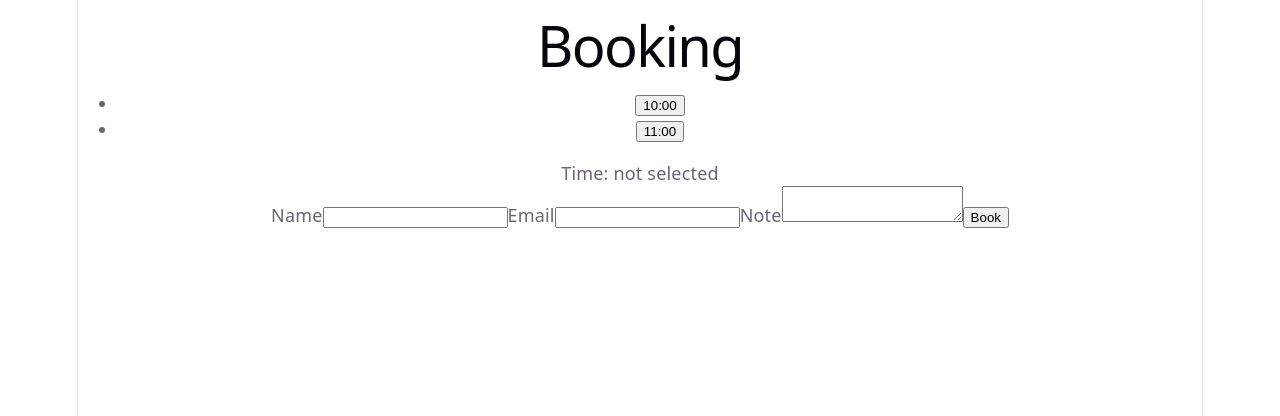
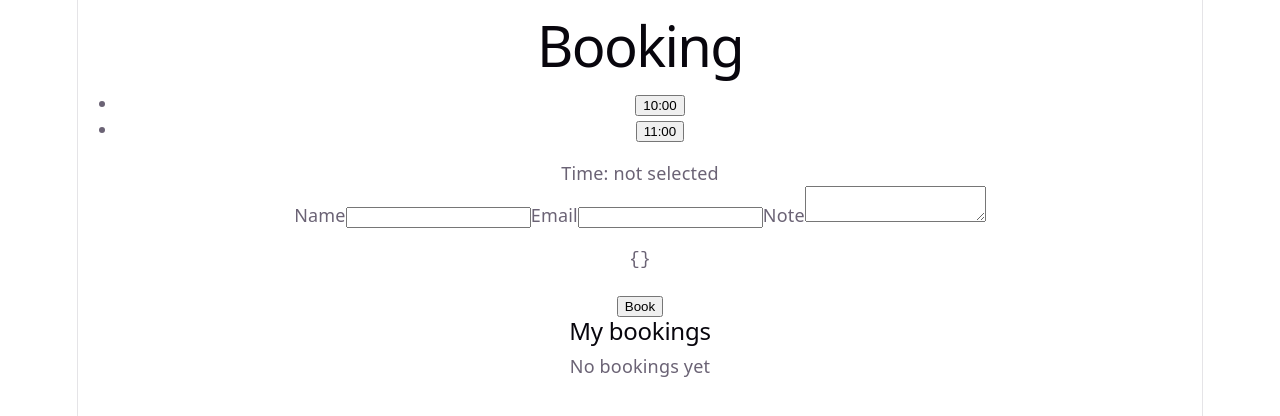
Before and after one commit to Ninabanina/booking-app, a React (Vite) app: page / in a window 1280 px wide. Shown: the top 416 px of the page. Built offline with nearby package versions, Linux system fonts and the light colour scheme.

Commit message:
Add bookings state and BookingList

```diff
--- a/src/App.tsx
+++ b/src/App.tsx
@@ -2,7 +2,8 @@ import { useState } from 'react'
 import './App.css'
 import { SlotList } from './components/SlotList'
 import { BookingForm } from './components/BookingForm'
-import type { TimeSlot } from './types'
+import type { Booking, BookingFormData, TimeSlot } from './types'
+import { BookingList } from './components/BookingList'
 
 const slots: TimeSlot[] = [
   { time: '09:00', available: false },
@@ -12,12 +13,24 @@ const slots: TimeSlot[] = [
 
 function App() {
   const [selectedTime, setSelectedTime] = useState<string | null>(null)
+  const [bookings, setBookings] = useState<Booking[]>([])
+
+  function handleBook(data: BookingFormData) {
+    const newBooking: Booking = {
+      ...data,
+      id: Date.now(),
+      status: 'pending'
+    }
+    setBookings([...bookings, newBooking])
+  }
 
   return (
    <main>
     <h1>Booking</h1>
     <SlotList slots={slots} selected={selectedTime} onSelect={setSelectedTime}/>
-    <BookingForm selectedTime={selectedTime}/>
+    <BookingForm selectedTime={selectedTime} onBook={handleBook}/>
+    <h2>My bookings</h2>
+    <BookingList bookings={bookings} />
    </main>
   )
 }
--- a/src/components/BookingForm.tsx
+++ b/src/components/BookingForm.tsx
@@ -1,9 +1,10 @@
-import { useState } from 'react'
+import { useState, type SubmitEvent } from 'react'
 import type { BookingFormData } from '../types'
 
 type FormErrors = Partial<Record<keyof BookingFormData, string>>
 type BookingFormProps = {
   selectedTime: string | null
+  onBook: (data: BookingFormData) => void
 }
 
 const empty: BookingFormData = {
@@ -18,25 +19,27 @@ function validate(data: BookingFormData): FormErrors {
   const next: FormErrors = {}
   if (!data.name.trim()) next.name = 'Name is required'
   if (!/^[^\s@]+@[^\s@]+\.[^\s@]+$/.test(data.email)) next.email = 'Enter a valid email'
+  if (!data.time) next.time = 'Pick a time slot'
   return next
 }
 
-export function BookingForm({selectedTime}: BookingFormProps) {
+export function BookingForm({selectedTime, onBook}: BookingFormProps) {
   const [form, setForm] = useState<BookingFormData>(empty)
   const [errors, setErrors] = useState<FormErrors>({})
 
   function update(field: keyof BookingFormData, value: string) {
     const next = { ...form, [field]: value }
     setForm(next)
-    setErrors(validate(next))
+    setErrors(validate({ ...next, time: selectedTime ?? ''}))
   }
 
-  function handleSubmit(e: React.FormEvent<HTMLFormElement>) {
+  function handleSubmit(e: SubmitEvent<HTMLFormElement>) {
     e.preventDefault()
-    const next = validate(form)
+    const data = {...form, time: selectedTime ?? ''}
+    const next = validate(data)
     setErrors(next)
     if (Object.keys(next).length > 0) return
-    console.log('submit', form)
+    onBook(data)
   }
 
   return (
@@ -56,6 +59,7 @@ export function BookingForm({selectedTime}: BookingFormProps) {
         Note
         <textarea value={form.note} onChange={e => update('note', e.target.value)} />
       </label>
+      <pre>{JSON.stringify(errors)}</pre>
       <button type="submit" disabled={Object.keys(errors).length > 0}>Book</button>
     </form>
   )
--- /dev/null
+++ b/src/components/BookingList.tsx
@@ -0,0 +1,20 @@
+import type { Booking } from '../types'
+
+type BookingListProps = {
+    bookings: Booking[]
+}
+
+export function BookingList({ bookings }: BookingListProps) {
+    if (bookings.length === 0) return <p>No bookings yet</p>
+
+    return (
+        <ul>
+            {bookings.map(b => (
+                <li key ={b.id}>
+                    {b.date || 'no date'} {b.time} - {b.name} - {b.status}
+                </li>
+            ))}
+        </ul>
+    )
+
+}
```
